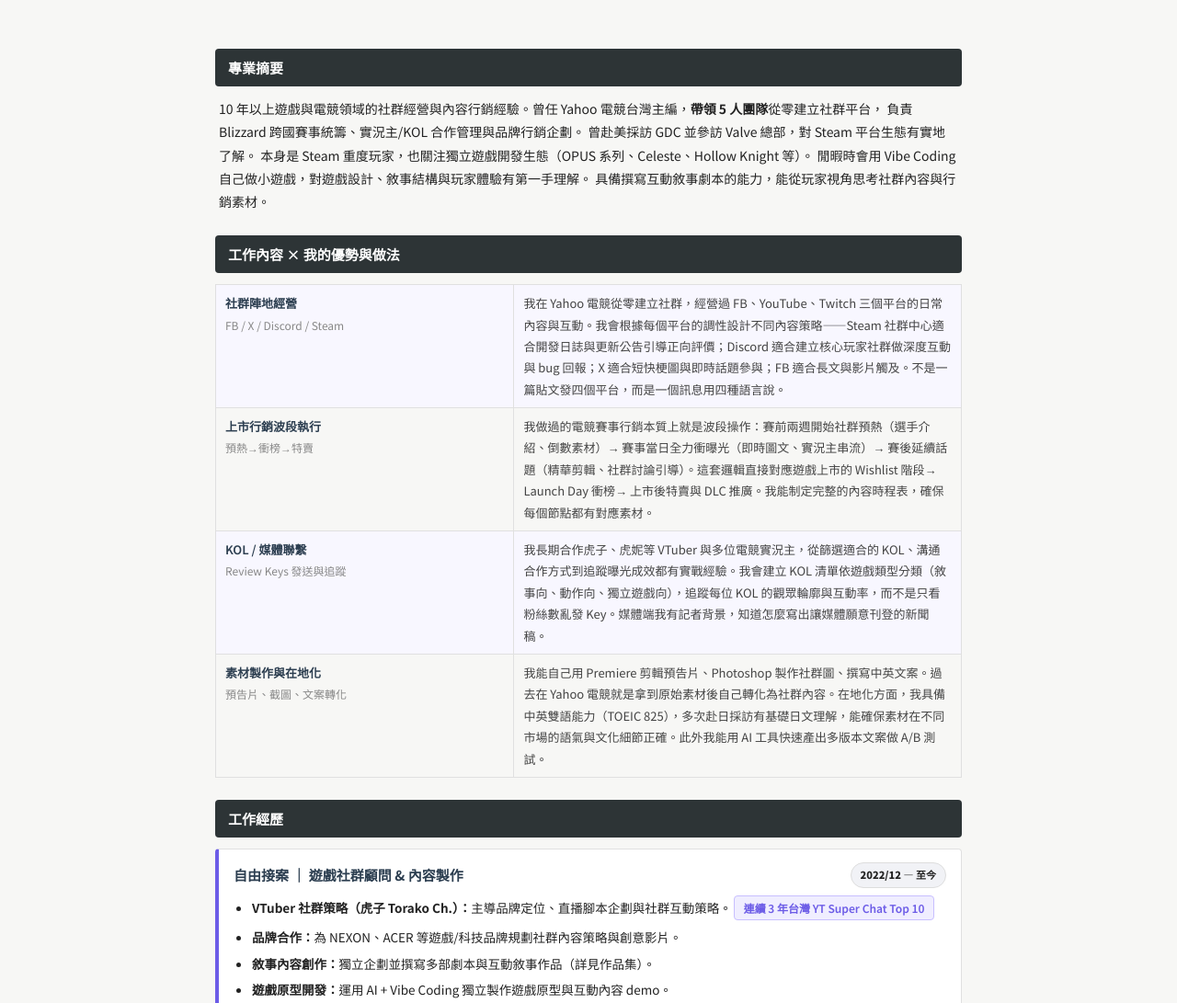
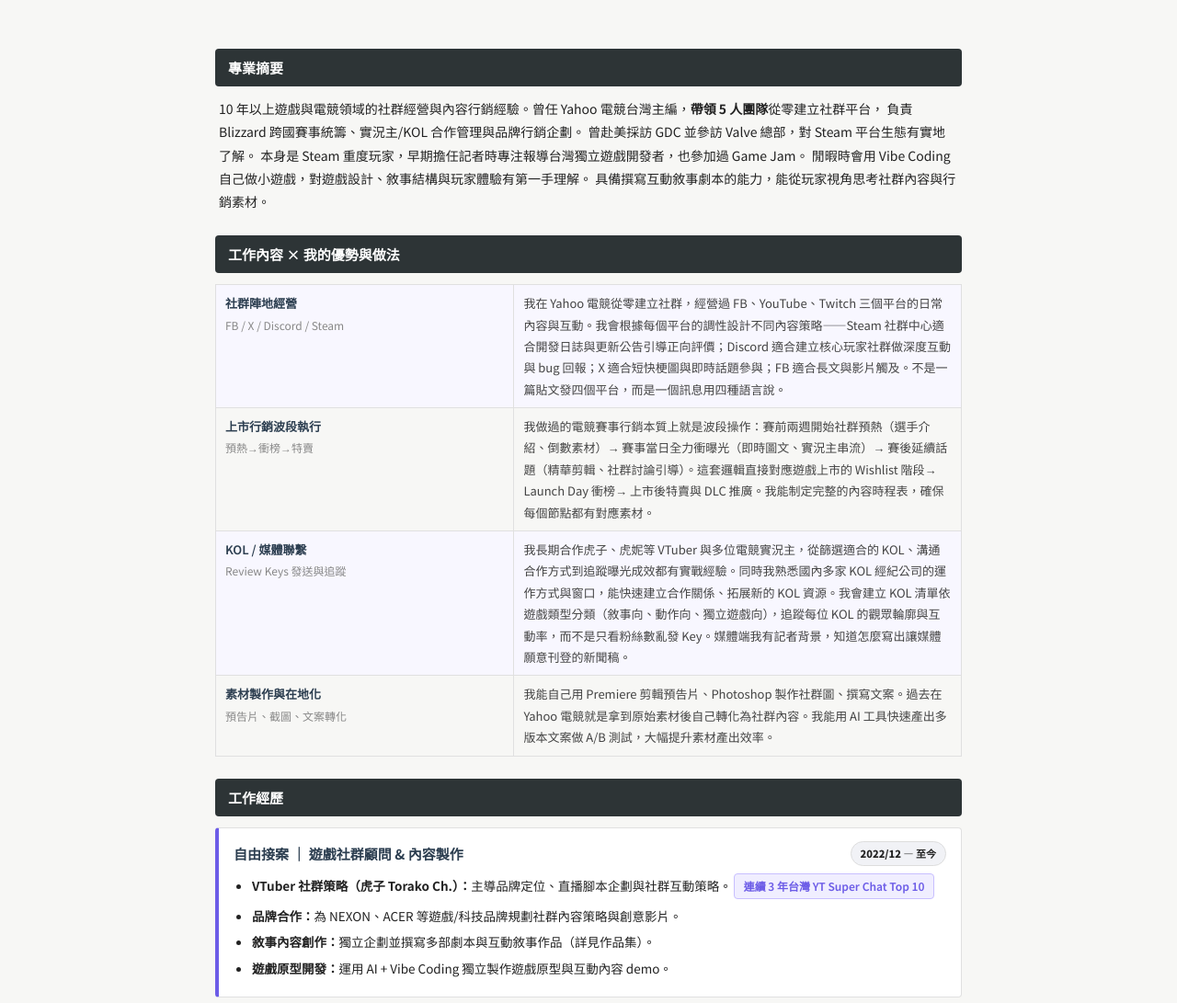
Before and after one commit to intermacat-art/welkin-portfolio, a plain HTML site: page game/index.html in a window 1280 px wide. Shown: the part 196-1287 px from the top of the page at 92% size. Drawn offline with Linux system fonts and the light colour scheme.

Commit message:
update: KOL network, indie game background, game jam

```diff
--- a/game/index.html
+++ b/game/index.html
@@ -84,7 +84,7 @@
         10 年以上遊戲與電競領域的社群經營與內容行銷經驗。曾任 Yahoo 電競台灣主編，<b>帶領 5 人團隊</b>從零建立社群平台，
         負責 Blizzard 跨國賽事統籌、實況主/KOL 合作管理與品牌行銷企劃。
         曾赴美採訪 GDC 並參訪 Valve 總部，對 Steam 平台生態有實地了解。
-        本身是 Steam 重度玩家，也關注獨立遊戲開發生態（OPUS 系列、Celeste、Hollow Knight 等）。
+        本身是 Steam 重度玩家，早期擔任記者時專注報導台灣獨立遊戲開發者，也參加過 Game Jam。
         閒暇時會用 Vibe Coding 自己做小遊戲，對遊戲設計、敘事結構與玩家體驗有第一手理解。
         具備撰寫互動敘事劇本的能力，能從玩家視角思考社群內容與行銷素材。
     </div>
@@ -101,11 +101,11 @@
         </tr>
         <tr>
             <td class="need">KOL / 媒體聯繫<br><span style="font-weight:400;font-size:12px;color:#888">Review Keys 發送與追蹤</span></td>
-            <td class="have">我長期合作虎子、虎妮等 VTuber 與多位電競實況主，從篩選適合的 KOL、溝通合作方式到追蹤曝光成效都有實戰經驗。我會建立 KOL 清單依遊戲類型分類（敘事向、動作向、獨立遊戲向），追蹤每位 KOL 的觀眾輪廓與互動率，而不是只看粉絲數亂發 Key。媒體端我有記者背景，知道怎麼寫出讓媒體願意刊登的新聞稿。</td>
+            <td class="have">我長期合作虎子、虎妮等 VTuber 與多位電競實況主，從篩選適合的 KOL、溝通合作方式到追蹤曝光成效都有實戰經驗。同時我熟悉國內多家 KOL 經紀公司的運作方式與窗口，能快速建立合作關係、拓展新的 KOL 資源。我會建立 KOL 清單依遊戲類型分類（敘事向、動作向、獨立遊戲向），追蹤每位 KOL 的觀眾輪廓與互動率，而不是只看粉絲數亂發 Key。媒體端我有記者背景，知道怎麼寫出讓媒體願意刊登的新聞稿。</td>
         </tr>
         <tr>
             <td class="need">素材製作與在地化<br><span style="font-weight:400;font-size:12px;color:#888">預告片、截圖、文案轉化</span></td>
-            <td class="have">我能自己用 Premiere 剪輯預告片、Photoshop 製作社群圖、撰寫中英文案。過去在 Yahoo 電競就是拿到原始素材後自己轉化為社群內容。在地化方面，我具備中英雙語能力（TOEIC 825），多次赴日採訪有基礎日文理解，能確保素材在不同市場的語氣與文化細節正確。此外我能用 AI 工具快速產出多版本文案做 A/B 測試。</td>
+            <td class="have">我能自己用 Premiere 剪輯預告片、Photoshop 製作社群圖、撰寫文案。過去在 Yahoo 電競就是拿到原始素材後自己轉化為社群內容。我能用 AI 工具快速產出多版本文案做 A/B 測試，大幅提升素材產出效率。</td>
         </tr>
     </table>
 
@@ -162,7 +162,7 @@
             <span class="r-tag hl">Claude</span><span class="r-tag hl">Vibe Coding</span><span class="r-tag">Midjourney</span><span class="r-tag">Gemini</span>
         </div>
         <div style="margin-top:5px"><span class="r-skill-label">遊戲經歷：</span>
-            <span class="r-tag hl">Steam 重度玩家</span><span class="r-tag hl">獨立遊戲愛好者</span><span class="r-tag">Hearthstone</span><span class="r-tag">Overwatch</span><span class="r-tag">World of Warcraft</span>
+            <span class="r-tag hl">Steam 重度玩家</span><span class="r-tag hl">獨立遊戲報導 & Game Jam</span><span class="r-tag">Hearthstone</span><span class="r-tag">Overwatch</span><span class="r-tag">World of Warcraft</span>
         </div>
         <div style="margin-top:5px"><span class="r-skill-label">語言：</span>
             <span class="r-tag">中文（母語）</span><span class="r-tag">英文（TOEIC 825）</span><span class="r-tag">台語</span>
```
